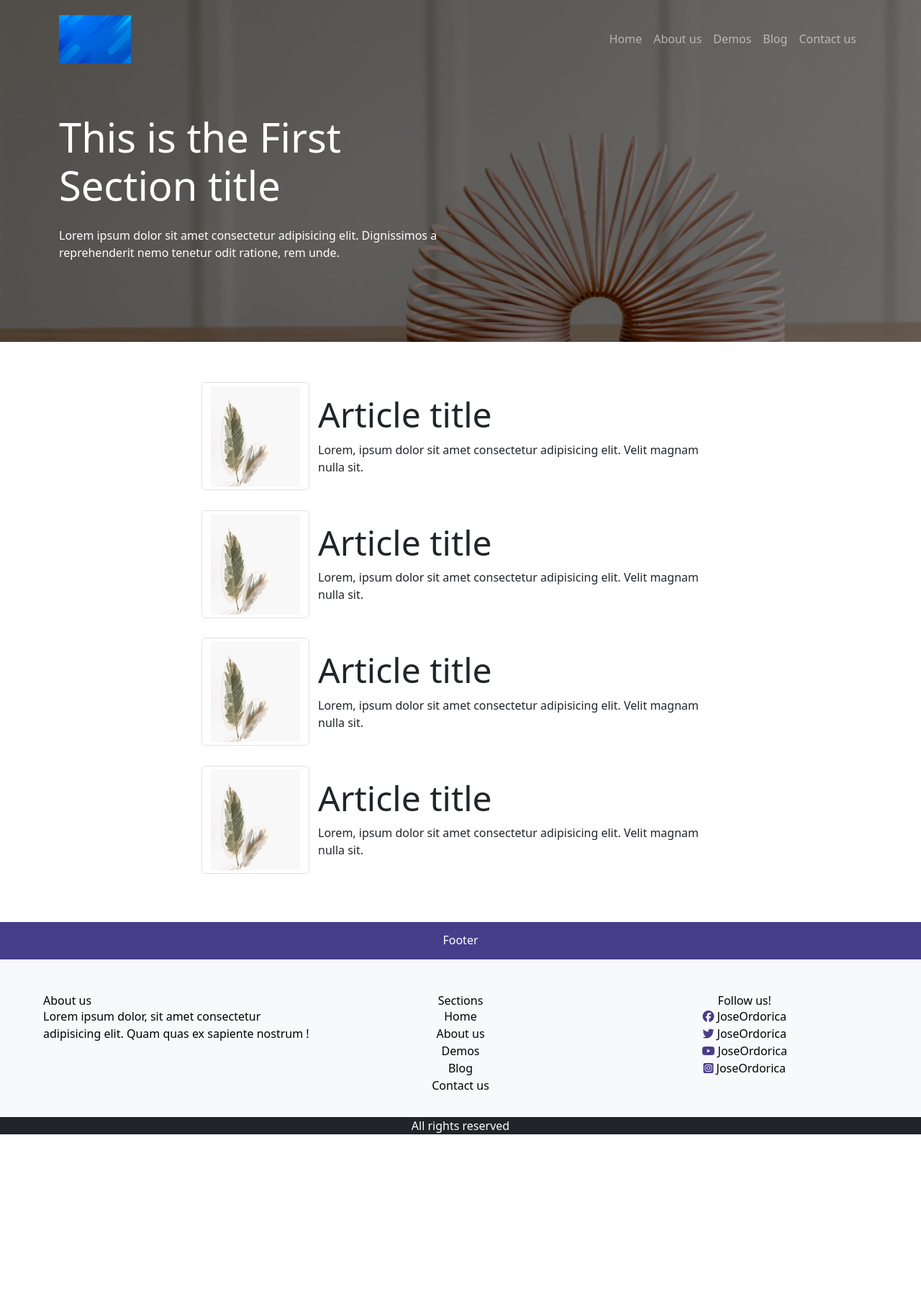
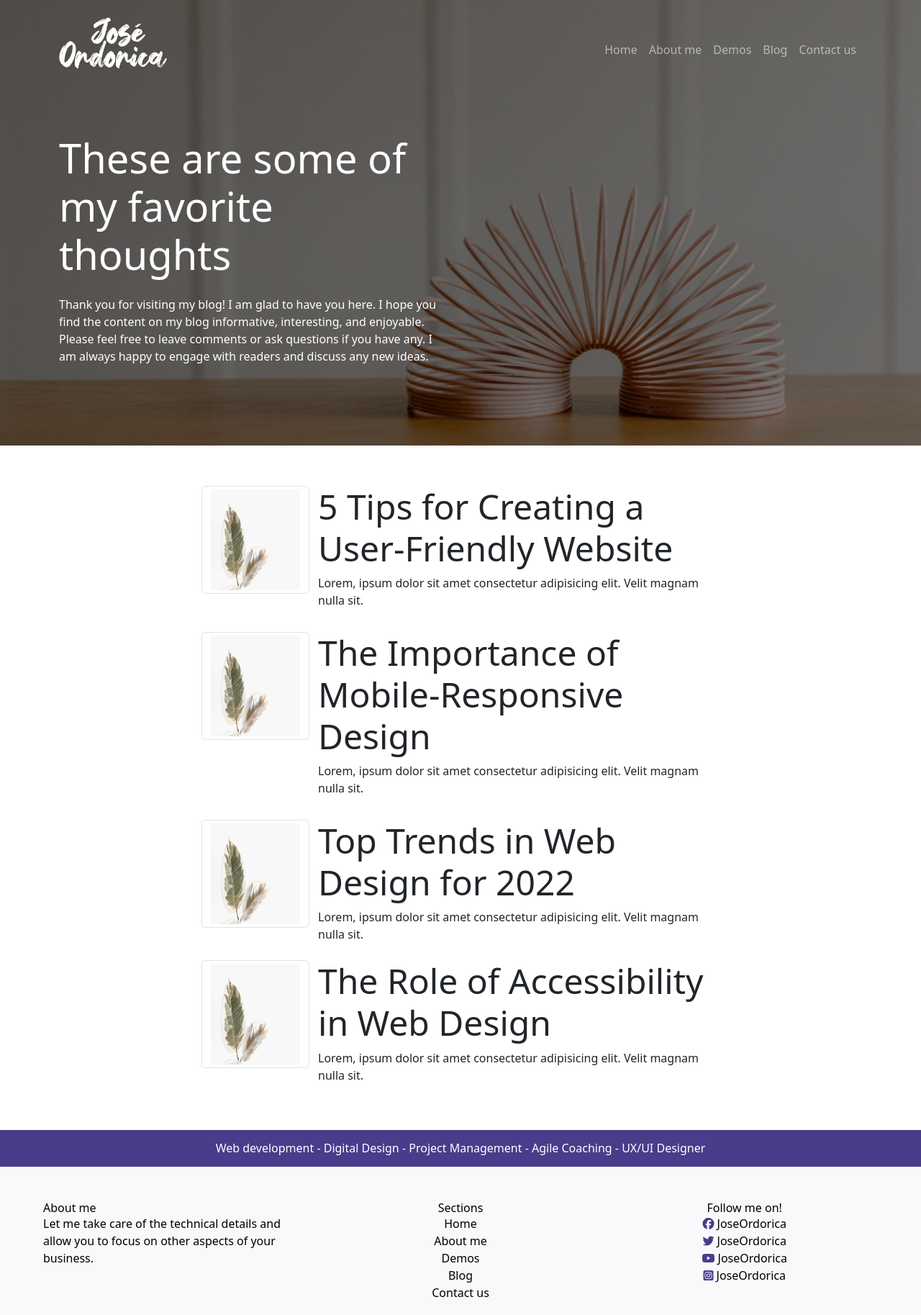
Before and after one commit to JoseOrdorica/PreEntrega2-Davila, a plain HTML site: page pages/blog.html in a window 1280 px wide. Shown: the top 1827 px of the page at 72% size. Before the commit the page ends 1576 px from the top, so only its background shows below. Drawn offline with nearby package versions, Linux system fonts and the light colour scheme.

Commit message:
Text and Logo

```diff
--- a/css/style.css
+++ b/css/style.css
@@ -101,8 +101,8 @@ i {
     color: darkslateblue;
 }
 
-a :hover{
-    background-color: rgba(71, 61, 139, 0.295);
+.hovergraytext :hover{
+    color: rgba(48, 48, 48, 0.678);
 }
 
 @media (max-width: 575.98px) {  }
--- a/pages/blog.html
+++ b/pages/blog.html
@@ -7,14 +7,14 @@
     <link rel="stylesheet" href="https://cdn.jsdelivr.net/npm/bootstrap@5.2.3/dist/css/bootstrap.min.css" rel="stylesheet" integrity="sha384-rbsA2VBKQhggwzxH7pPCaAqO46MgnOM80zW1RWuH61DGLwZJEdK2Kadq2F9CUG65" crossorigin="anonymous">
     <link rel="stylesheet" href="../css/style.css">
     <script src="https://kit.fontawesome.com/683c4ce8a8.js" crossorigin="anonymous"></script>
-    <title>Home</title>
+    <title>Welcome to my blog!</title>
 </head>
 <body>
     <header class="container-fluid" id="heroImage_blog">
         <nav class="navbar navbar-expand-sm py-3 navbar-dark">
             <div class="container">
                 <a class="navbar-brand font-weight-bold text-uppercase" href="../index.html">
-                    <img src="../assets/images/blu1.jpg" width="100px" alt="">
+                    <img src="../assets/images/JoseOrdoricaLogoW.png" width="150px" alt="">
                 </a>
                 <button class="navbar-toggler" type="button" data-bs-toggle="collapse" data-bs-target="#navbarNav">
                     <span class="navbar-toggler-icon"></span>
@@ -22,7 +22,7 @@
                 <div class="collapse navbar-collapse" id="navbarNav">
                     <ul class="navbar-nav text-end">
                         <li class="nav-item"><a class="nav-link" href="../index.html">Home</a></li>
-                        <li class="nav-item"><a class="nav-link" href="../pages/about_us.html">About us</a></li>
+                        <li class="nav-item"><a class="nav-link" href="../pages/about_us.html">About me</a></li>
                         <li class="nav-item"><a class="nav-link" href="../pages/demo.html">Demos</a></li>
                         <li class="nav-item"><a class="nav-link" href="../pages/blog.html">Blog</a></li>
                         <li class="nav-item"><a class="nav-link" href="../pages/contact.html">Contact us</a></li>
@@ -33,9 +33,9 @@
         <div class="container pb-5">
             <div class="row py-5 align-items-center">
                 <div class="col-lg-6">
-                    <h5 class="display-4 mb-4">This is the First Section title</h5>
+                    <h5 class="display-4 mb-4">These are some of my favorite thoughts</h5>
                 <div class="row">
-                    <p>Lorem ipsum dolor sit amet consectetur adipisicing elit. Dignissimos a reprehenderit nemo tenetur odit ratione, rem unde.</p>
+                    <p>Thank you for visiting my blog! I am glad to have you here. I hope you find the content on my blog informative, interesting, and enjoyable. Please feel free to leave comments or ask questions if you have any. I am always happy to engage with readers and discuss any new ideas.</p>
                 </div>
             </div>
         </div>
@@ -44,31 +44,31 @@
         <!-- Articles List -->
         <div class="container py-5">
 
-            <a href="../pages/article.html" class="nav-link"><div class="row justify-content-center py-2">
+            <a href="../pages/article.html" class="nav-link"><div class="row justify-content-center py-2 hovergraytext">
                     <img src="../assets/images/hojas reverso.jpg" class="img-thumbnail" alt="">
-                    <div class="col-6 py-3">
-                    <h2 class="display-5">Article title</h2>
+                    <div class="col-6">
+                    <h2 class="display-5">5 Tips for Creating a User-Friendly Website</h2>
                     <p>Lorem, ipsum dolor sit amet consectetur adipisicing elit. Velit magnam nulla sit.</p>
                 </div>
             </div></a>
-            <a href="../pages/article.html" class="nav-link"><div class="row justify-content-center py-2">
+            <a href="../pages/article.html" class="nav-link"><div class="row justify-content-center py-2 hovergraytext">
                 <img src="../assets/images/hojas reverso.jpg" class="img-thumbnail" alt="">
-                <div class="col-6 py-3">
-                <h2 class="display-5">Article title</h2>
+                <div class="col-6">
+                <h2 class="display-5">The Importance of Mobile-Responsive Design</h2>
                 <p>Lorem, ipsum dolor sit amet consectetur adipisicing elit. Velit magnam nulla sit.</p>
             </div>
             </div></a>
-            <a href="../pages/article.html" class="nav-link"><div class="row justify-content-center py-2">
+            <a href="../pages/article.html" class="nav-link"><div class="row justify-content-center py-2 hovergraytext">
                 <img src="../assets/images/hojas reverso.jpg" class="img-thumbnail" alt="">
-                <div class="col-6 py-3">
-                <h2 class="display-5">Article title</h2>
+                <div class="col-6">
+                <h2 class="display-5">Top Trends in Web Design for 2022</h2>
                 <p>Lorem, ipsum dolor sit amet consectetur adipisicing elit. Velit magnam nulla sit.</p>
             </div>
             </div></a>
-            <a href="../pages/article.html" class="nav-link"><div class="row justify-content-center py-2">
+            <a href="../pages/article.html" class="nav-link"><div class="row justify-content-center py- hovergraytext">
                 <img src="../assets/images/hojas reverso.jpg" class="img-thumbnail" alt="">
-                <div class="col-6 py-3">
-                <h2 class="display-5">Article title</h2>
+                <div class="col-6">
+                <h2 class="display-5">The Role of Accessibility in Web Design</h2>
                 <p>Lorem, ipsum dolor sit amet consectetur adipisicing elit. Velit magnam nulla sit.</p>
             </div>
             </div></a>
@@ -78,26 +78,26 @@
         <div class="container-fluid">
             <div class="row">
                 <div class="col text-center py-3 footerHeader">
-                    <h6>Footer</h6>
+                    <h6>Web development - Digital Design - Project Management - Agile Coaching - UX/UI Designer</h6>
                 </div>
             </div>
             <div class="row pt-5 pb-3 px-5 text-bg-light p-3">
                 <div class="col col-xs-12">
-                    <h6>About us</h6>
-                    <p>Lorem ipsum dolor, sit amet consectetur adipisicing elit. Quam quas ex sapiente nostrum !</p>
+                    <h6>About me</h6>
+                    <p>Let me take care of the technical details and allow you to focus on other aspects of your business.</p>
                 </div>
                 <div class="col col-xs-12">
                     <h6 class=" text-center">Sections</h6>
                     <ul class="list-inline font-weight-bold text-center">
                         <li class="list-item"><a class="nav-link" href="../index.html">Home</a></li>
-                        <li class="list-item"><a class="nav-link" href="../pages/about_us.html">About us</a></li>
+                        <li class="list-item"><a class="nav-link" href="../pages/about_us.html">About me</a></li>
                         <li class="list-item"><a class="nav-link" href="../pages/demo.html">Demos</a></li>
                         <li class="list-item"><a class="nav-link" href="../pages/blog.html">Blog</a></li>
                         <li class="list-item"><a class="nav-link" href="../pages/contact.html">Contact us</a></li>
                     </ul>
                 </div>
                 <div class="col col-xs-12">
-                    <h6 class=" text-center">Follow us!</h6>
+                    <h6 class=" text-center">Follow me on!</h6>
                     <ul class="list-inline text-center">
                         <li class="list-item"><a class="nav-link" href="#"><i class="fa-brands fa-facebook"></i> JoseOrdorica</a></li>
                         <li class="list-item"><a class="nav-link" href="#"><i class="fa-brands fa-twitter"></i> JoseOrdorica</a></li>
```
Also changed, not shown: index.html (+18 -18 lines), pages/about_us.html (+18 -19 lines), pages/article.html (+11 -11 lines), pages/contact.html (+10 -10 lines), pages/demo.html (+8 -8 lines), assets/images/JoseOrdoricaLogoW.png (added).
